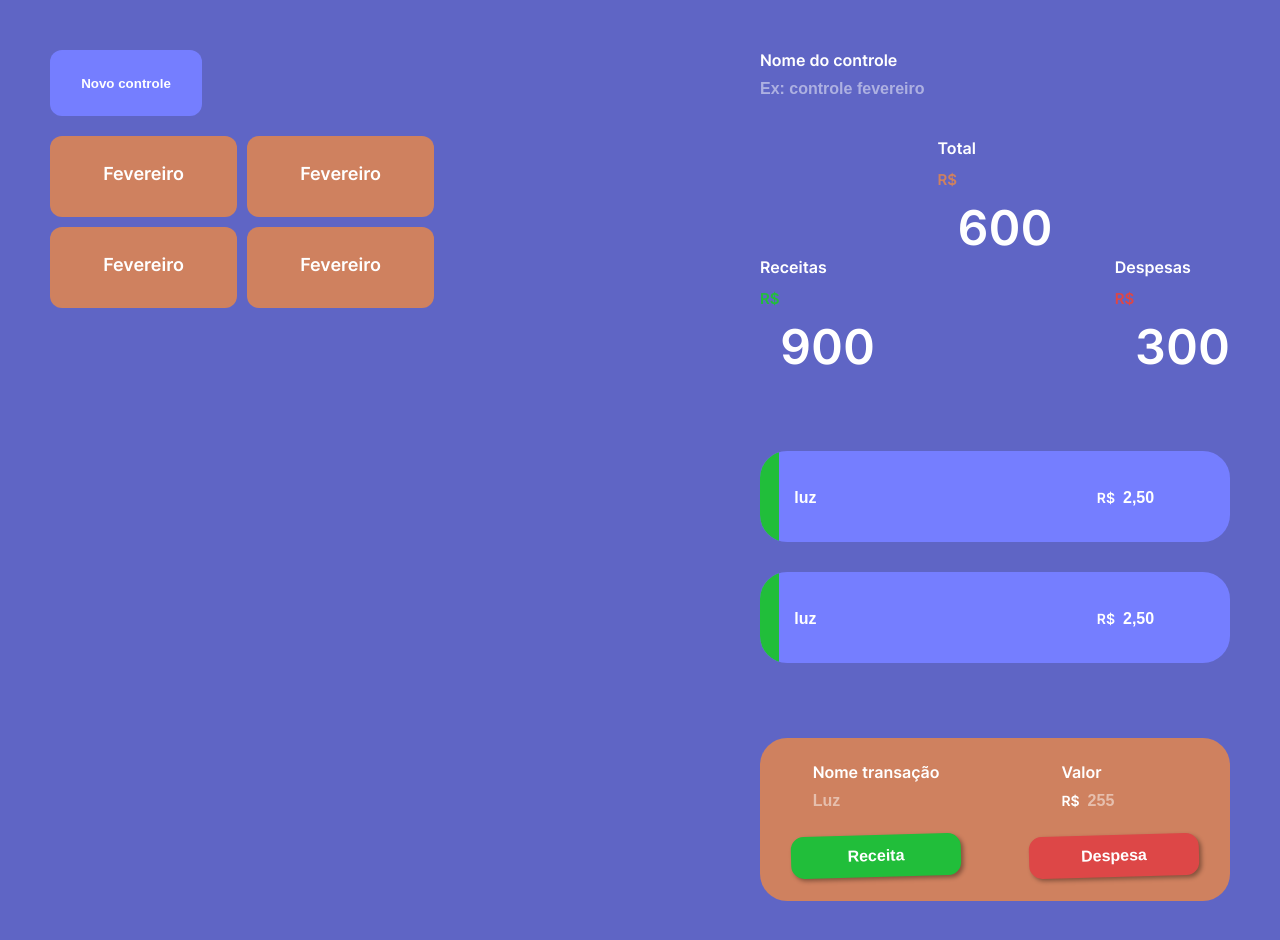
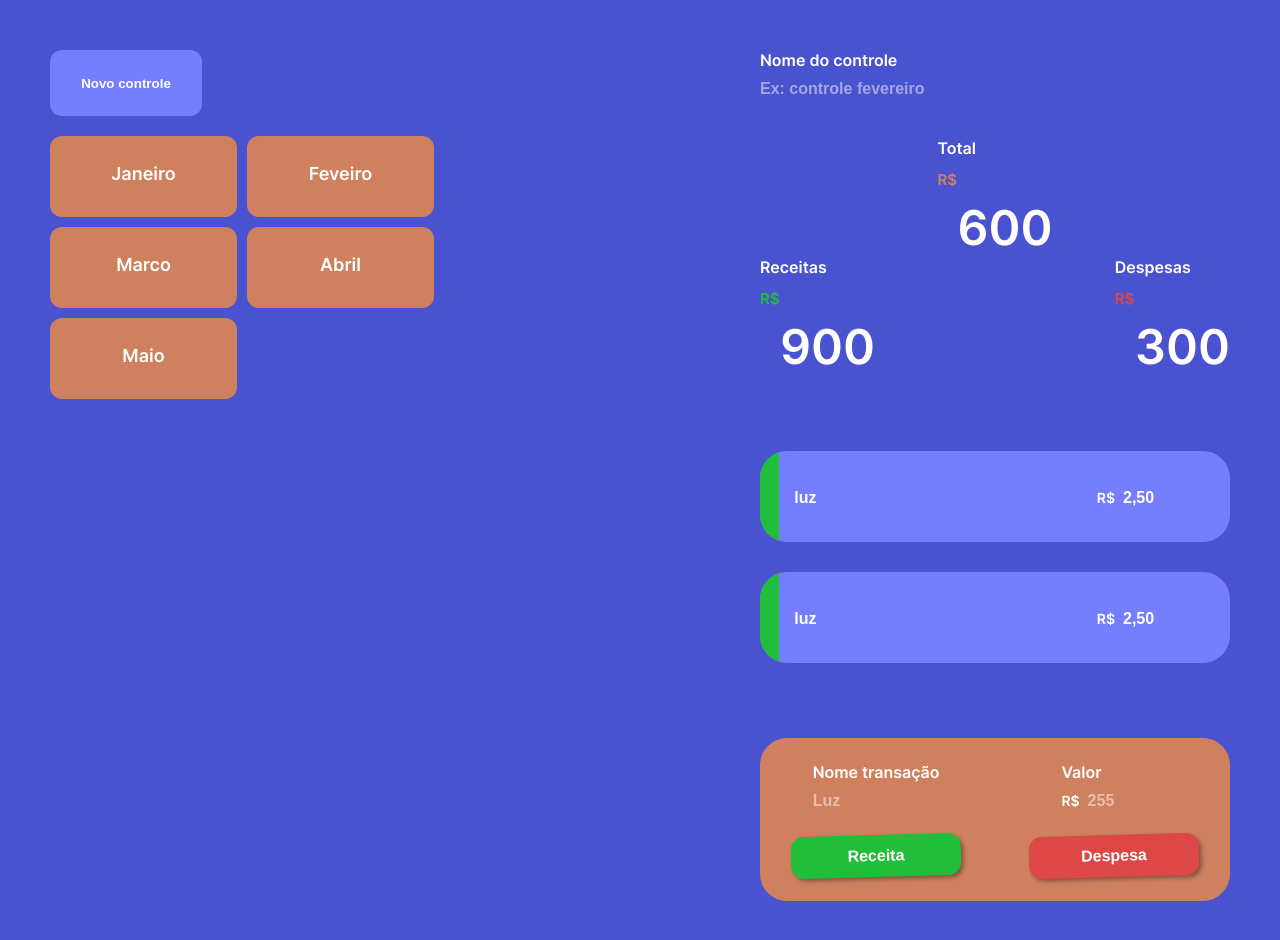
Before and after one commit to WesleyyRafaell/fine, a Next.js app: page / in a window 1280 px wide. Shown: the top 940 px of the page. Built offline with nearby package versions, Linux system fonts and the light colour scheme.

Commit message:
chore: add zustand

```diff
--- a/package.json
+++ b/package.json
@@ -23,7 +23,8 @@
     "react": "18.2.0",
     "react-dom": "18.2.0",
     "styled-components": "^5.3.8",
-    "typescript": "4.9.5"
+    "typescript": "4.9.5",
+    "zustand": "^4.3.9"
   },
   "devDependencies": {
     "@storybook/addon-essentials": "^7.0.0-rc.3",
--- a/src/components/elements/Card/index.tsx
+++ b/src/components/elements/Card/index.tsx
@@ -27,7 +27,11 @@ const textMotion = {
 	}
 }
 
-const Card = () => {
+export type CardProps = {
+	name: string
+}
+
+const Card = ({ name = 'Fevereiro' }: CardProps) => {
 	return (
 		<S.Container>
 			<S.Card
@@ -37,7 +41,7 @@ const Card = () => {
 				animate="rest"
 				data-testid="Card"
 			>
-				<S.Text>Fevereiro</S.Text>
+				<S.Text>{name}</S.Text>
 				<S.ContainerIcon variants={textMotion} data-testid="ContainerIcon">
 					<S.BoxIcon>
 						<TrashBlueIcon />
--- a/src/components/elements/button/index.tsx
+++ b/src/components/elements/button/index.tsx
@@ -5,11 +5,12 @@ type ButtonTypes = ButtonHTMLAttributes<HTMLButtonElement>
 
 type ButtonProps = {
 	children: string
+	passFunction: () => void
 } & ButtonTypes
 
-const Button = ({ children }: ButtonProps) => {
+const Button = ({ children, passFunction }: ButtonProps) => {
 	return (
-		<S.Button>
+		<S.Button onClick={passFunction}>
 			<p>{children}</p>
 		</S.Button>
 	)
--- /dev/null
+++ b/src/pages/Home/cardMock.ts
@@ -0,0 +1,17 @@
+export default [
+	{
+		name: 'Janeiro'
+	},
+	{
+		name: 'Feveiro'
+	},
+	{
+		name: 'Marco'
+	},
+	{
+		name: 'Abril'
+	},
+	{
+		name: 'Maio'
+	}
+]
--- a/src/pages/Home/index.tsx
+++ b/src/pages/Home/index.tsx
@@ -2,18 +2,32 @@ import ControlContainer from '@/components/modules/ControlContainer'
 import * as S from './style'
 import Button from '@/components/elements/button'
 import Card from '@/components/elements/Card'
+import cardMock from './cardMock'
 
 const Home = () => {
+	const newControl = () => {
+		const control = {
+			name: 'Novo controle',
+			values: {
+				total: '0',
+				income: '0',
+				expense: '0'
+			},
+			transactions: []
+		}
+
+		console.log(`control`, control)
+	}
+
 	return (
 		<S.Container>
 			<S.Wrapper>
 				<S.Box>
-					<Button>Novo controle</Button>
+					<Button passFunction={newControl}>Novo controle</Button>
 					<S.CardsContainer>
-						<Card />
-						<Card />
-						<Card />
-						<Card />
+						{cardMock.map((item) => (
+							<Card key={item.name} name={item.name} />
+						))}
 					</S.CardsContainer>
 				</S.Box>
 				<S.Box>
--- a/src/pages/Home/style.ts
+++ b/src/pages/Home/style.ts
@@ -3,7 +3,7 @@ import * as CardStyle from '@/components/elements/Card/style'
 
 export const Container = styled.div`
 	${({ theme }) => css`
-		background-color: ${theme.colors.darkBlue};
+		background-color: ${theme.colors.blue};
 		padding: 5rem;
 		min-height: 100vh;
 	`}
--- a/src/styles/theme.ts
+++ b/src/styles/theme.ts
@@ -29,6 +29,7 @@ export default {
 		white: '#fff',
 		black: '#030517',
 		lightGray: '#EAEAEA',
+		blue: '#4A53CF',
 		lightBlue: '#757EFF',
 		darkBlue: '#5f65c5',
 		gray: '#8F8F8F',
```
Also changed, not shown: 1 other file (tests, documents, lock files or other folders).
